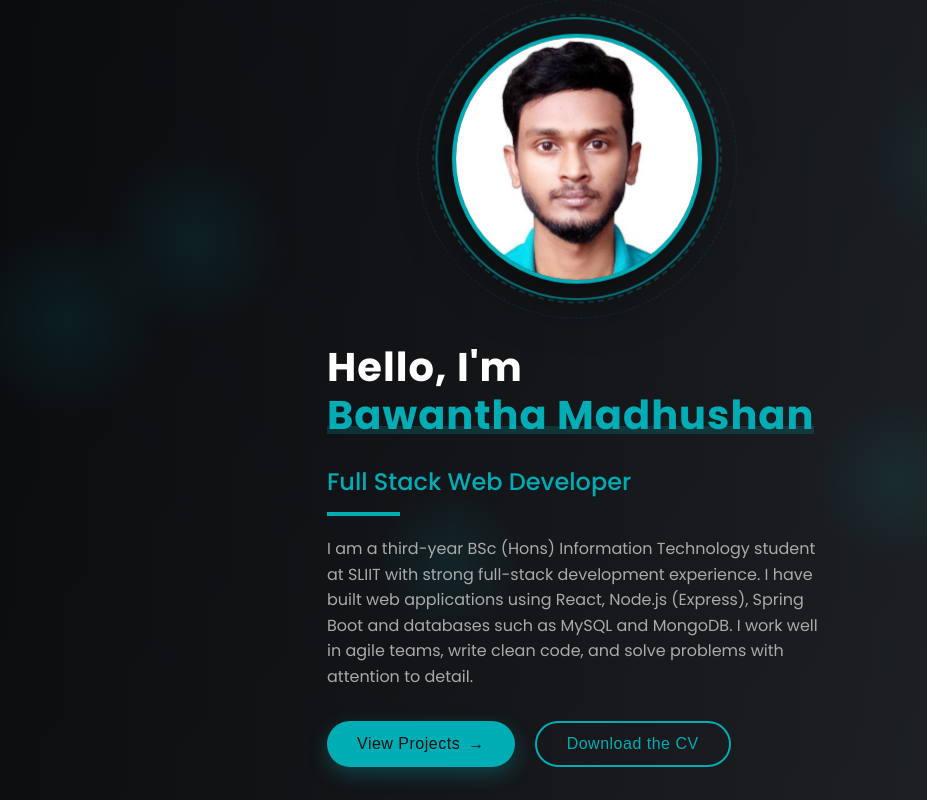
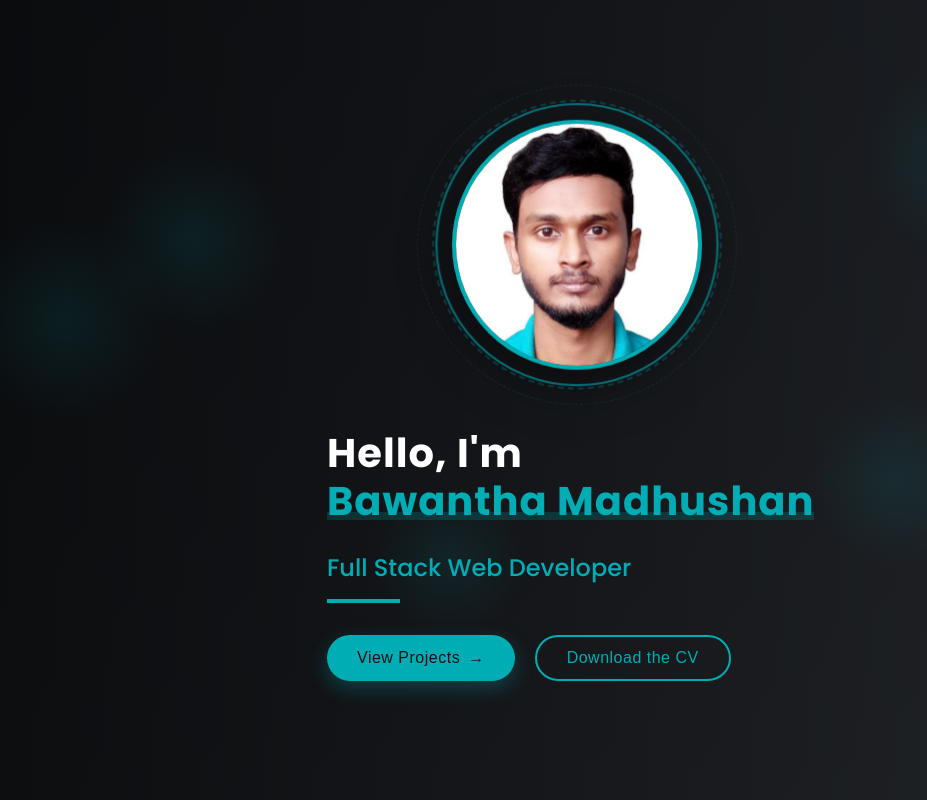
Before and after one commit to BMadhushan18/PortFolio, a React (Create React App) app: page / in a window 1280 px wide. Shown: the top 800 px of the page, without its empty margins (63-990 px from the left). Built offline with nearby package versions, Linux system fonts and the light colour scheme; grey boxes are pictures that could not be loaded.

Commit message:
Changed some code parts

```diff
--- a/src/pages/Home.js
+++ b/src/pages/Home.js
@@ -110,12 +110,12 @@ const Home = () => {
                 <div className="animated-bar" />
               </div>
               <p className="bio">
-                I am a third-year BSc (Hons) Information Technology
+                {/* I am a third-year BSc (Hons) Information Technology
 student at SLIIT with strong full-stack development
 experience. I have built web applications using React,
 Node.js (Express), Spring Boot and databases such as
 MySQL and MongoDB. I work well in agile teams, write
-clean code, and solve problems with attention to detail.
+clean code, and solve problems with attention to detail. */}
               </p>
               <div className="cta-buttons">
                 <button
```
